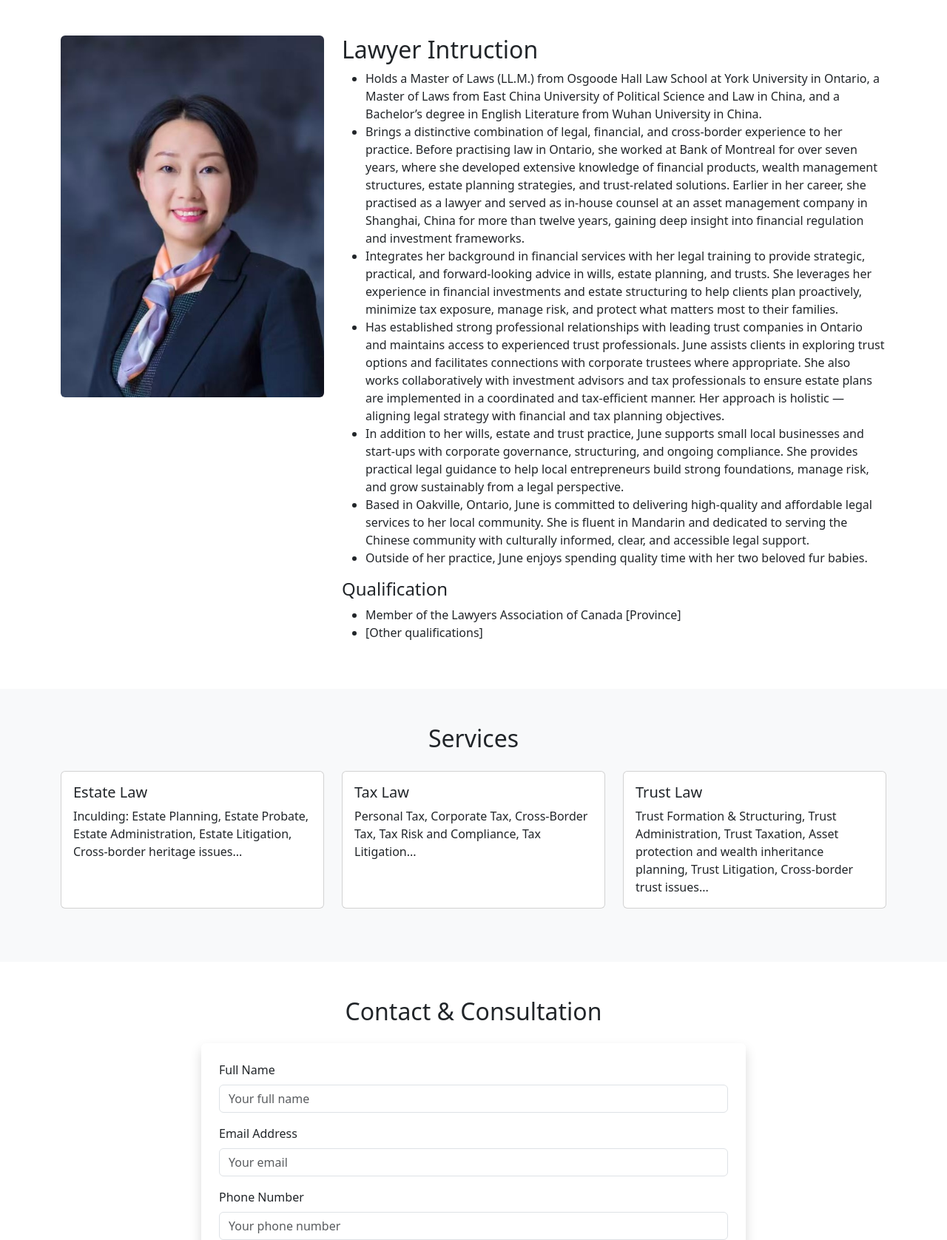
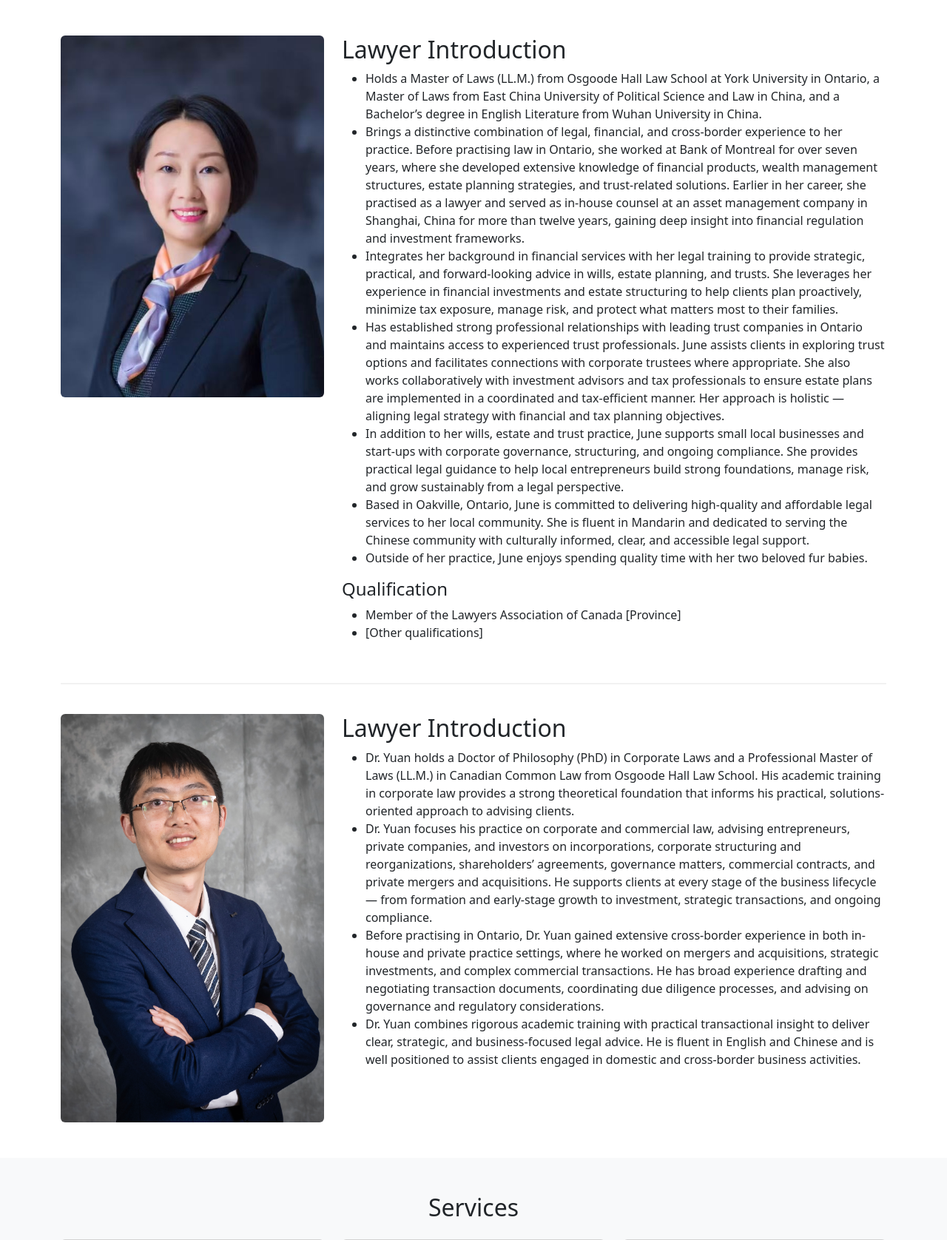
Before and after one commit to gauchozhang/lawyer-website, a Flask app: page / in a window 1280 px wide. Shown: the part 56-1732 px from the top of the page at 74% size. Run offline with Flask 3, Linux system fonts and the light colour scheme.

Commit message:
新增了合作律师信息

```diff
--- a/templates/index.html
+++ b/templates/index.html
@@ -28,10 +28,10 @@
         <div class="container">
             <div class="row">
                 <div class="col-md-4">
-                    <img src="/static/images/profile.jpg" alt="Lawyer Profile" class="img-fluid rounded">
+                    <img src="/static/images/June.jpg" alt="Lawyer June Profile" class="img-fluid rounded">
                 </div>
                 <div class="col-md-8">
-                    <h2>Lawyer Intruction</h2>
+                    <h2>Lawyer Introduction</h2>
                     <ul>
                         <li>
                             Holds a Master of Laws (LL.M.) from Osgoode Hall Law School at York University in Ontario, a Master of Laws from East China University of Political Science and Law in China, and a Bachelor’s degree in English Literature from Wuhan University in China.
@@ -60,6 +60,28 @@
                         <li>Member of the Lawyers Association of Canada [Province]</li>
                         <li>[Other qualifications]</li>
                     </ul>
+                </div>
+                <div class="col-12 my-4">
+                    <hr style="border: 1px solid #ccc; width: 100%;">
+                </div>
+                <div class="col-md-4">
+                    <img src="/static/images/Bruce.jpg" alt="Lawyer Bruc Profile" class="img-fluid rounded">
+                </div>
+                <div class="col-md-8">
+                    <h2>Lawyer Introduction</h2>
+                    <ul>
+                        <li>
+                            Dr. Yuan holds a Doctor of Philosophy (PhD) in Corporate Laws and a Professional Master of Laws (LL.M.) in Canadian Common Law from Osgoode Hall Law School. His academic training in corporate law provides a strong theoretical foundation that informs his practical, solutions-oriented approach to advising clients.
+                        </li>
+                        <li>
+                            Dr. Yuan focuses his practice on corporate and commercial law, advising entrepreneurs, private companies, and investors on incorporations, corporate structuring and reorganizations, shareholders’ agreements, governance matters, commercial contracts, and private mergers and acquisitions. He supports clients at every stage of the business lifecycle — from formation and early-stage growth to investment, strategic transactions, and ongoing compliance.
+                        </li>
+                        <li>
+                            Before practising in Ontario, Dr. Yuan gained extensive cross-border experience in both in-house and private practice settings, where he worked on mergers and acquisitions, strategic investments, and complex commercial transactions. He has broad experience drafting and negotiating transaction documents, coordinating due diligence processes, and advising on governance and regulatory considerations.
+                        </li>
+                        <li>
+                            Dr. Yuan combines rigorous academic training with practical transactional insight to deliver clear, strategic, and business-focused legal advice. He is fluent in English and Chinese and is well positioned to assist clients engaged in domestic and cross-border business activities.
+                        </li>
                 </div>
             </div>
         </div>
--- a/templates/index（English）.html
+++ b/templates/index（English）.html
@@ -31,7 +31,7 @@
                     <img src="/static/images/profile.jpg" alt="Lawyer Profile" class="img-fluid rounded">
                 </div>
                 <div class="col-md-8">
-                    <h2>Lawyer Intruction</h2>
+                    <h2>Lawyer Introduction</h2>
                     <p>June holds a Master of Laws (LL.M.) from Osgoode Hall Law School at York University in Ontario, a Master of Laws from East China University of Political Science and Law in China, and a Bachelor’s degree in English Literature from Wuhan University in China.
 June brings a distinctive combination of legal, financial, and cross-border experience to her practice. Before practising law in Ontario, she worked at Bank of Montreal for over seven years, where she developed extensive knowledge of financial products, wealth management structures, estate planning strategies, and trust-related solutions. Earlier in her career, she practised as a lawyer and served as in-house counsel at an asset management company in Shanghai, China for more than twelve years, gaining deep insight into financial regulation and investment frameworks.
 June integrates her background in financial services with her legal training to provide strategic, practical, and forward-looking advice in wills, estate planning, and trusts. She leverages her experience in financial investments and estate structuring to help clients plan proactively, minimize tax exposure, manage risk, and protect what matters most to their families.
```
Also changed, not shown: static/images/Bruce.jpg (added), static/images/June.jpg (renamed from static/images/profile.jpg), templates/index-cn.html (renamed from templates/index（Chinese）.html).
